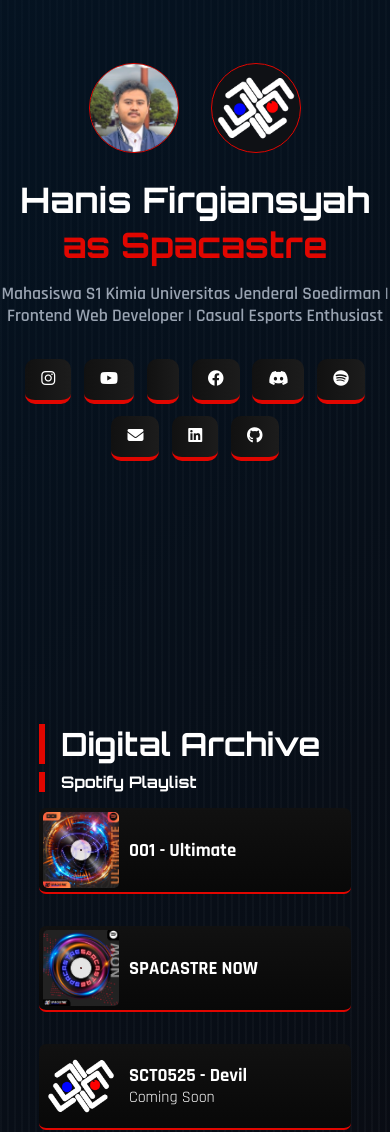
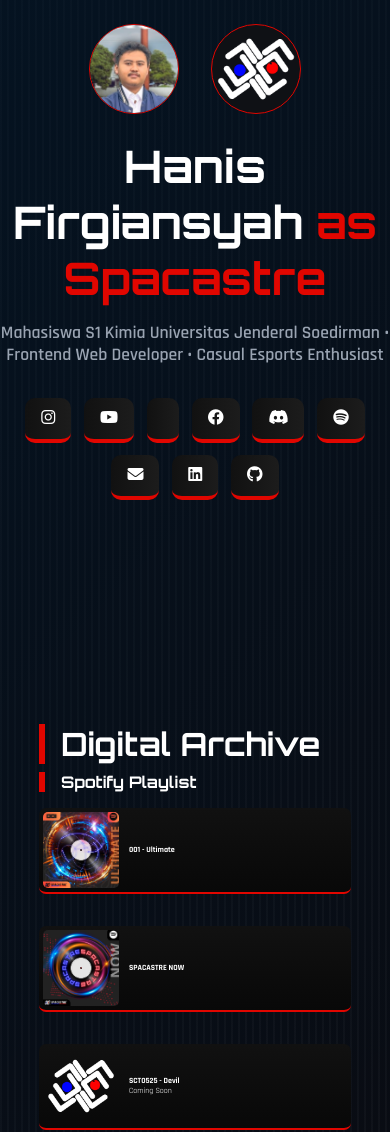
Before and after one commit to Spacastre/Spacastre-p, a plain HTML site: page index.html in a window 390 px wide. Shown: the part 200-1332 px from the top of the page. Drawn offline with nearby package versions, Linux system fonts and the light colour scheme.

Commit message:
mengatur ukuran font mobile

```diff
--- a/index.html
+++ b/index.html
@@ -39,7 +39,7 @@
         <h1>Hanis Firgiansyah <span>as Spacastre</span></h1>
 
         <p class="desc-id">
-            Mahasiswa S1 Kimia Universitas Jenderal Soedirman | Frontend Web Developer | Casual Esports Enthusiast
+            Mahasiswa S1 Kimia Universitas Jenderal Soedirman • Frontend Web Developer • Casual Esports Enthusiast
         </p>
 
         <!-- SOCIAL MEDIA -->
--- a/style.css
+++ b/style.css
@@ -290,5 +290,8 @@ footer{
 @media(max-width:768px){
     .navbar ul{display:none}
     .photo{width:90px;height:90px}
-    .hero h1{font-size:2.2rem}
+    h1{font-size: 1rem}
+    h2{font-size: 0.7rem;}
+    h3{font-size: 0.5rem;}
+    p{font-size: 0.5rem;}
 }
```
